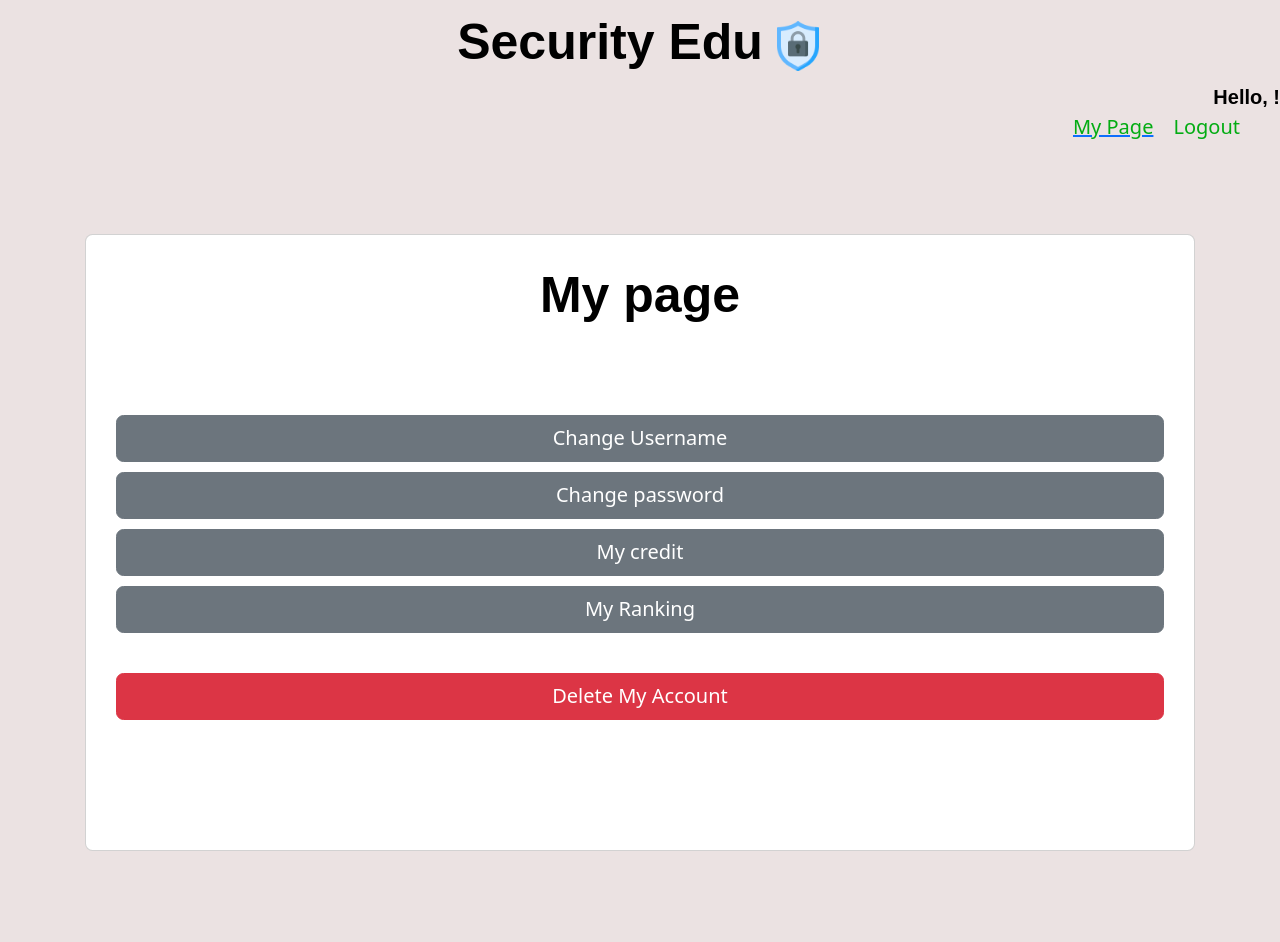
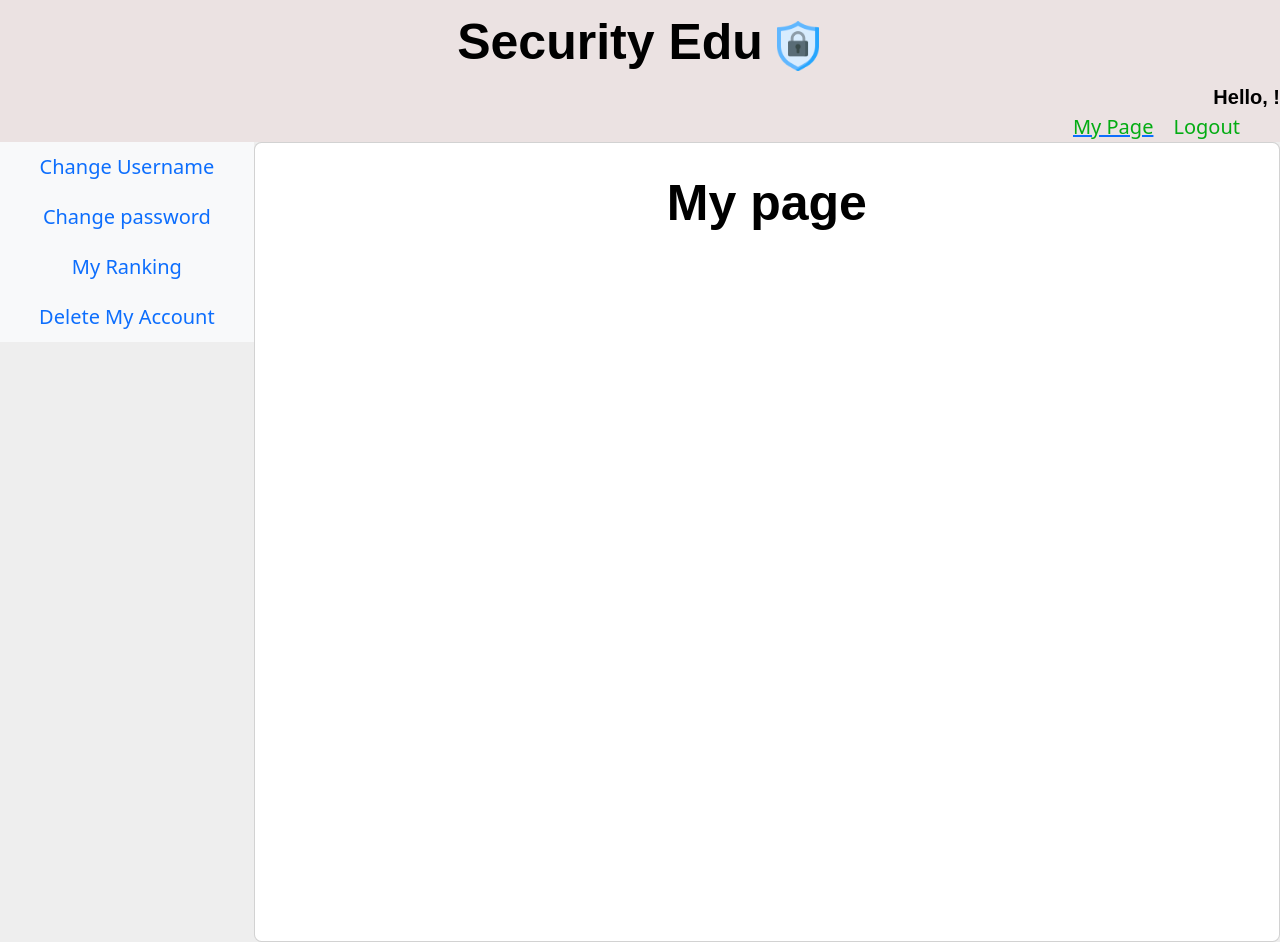
Before and after one commit to skkuse/2023spring_41class_team2, a React (Create React App) app in the folder frontend/: page /mypage in a window 1280 px wide. Built offline with nearby package versions, Linux system fonts and the light colour scheme.

Commit message:
MyPage Update

```diff
--- a/frontend/src/pages/MyPage.tsx
+++ b/frontend/src/pages/MyPage.tsx
@@ -1,17 +1,46 @@
 import React from 'react';
-import { Container, Row, Col, Card, Form, Button } from 'react-bootstrap';
+import { Container, Row, Col, Card, Form, Button, Nav } from 'react-bootstrap';
+import { Left } from 'react-bootstrap/lib/Media';
 
 const MyPage: React.FC = () => {
     return (
-        <div style={{ backgroundColor: '#EBE2E2', minHeight: '100vh' }}>
         <Container
-                className="d-flex justify-content-center align-items-center"
-                style={{ minHeight: '100vh' }}
+            fluid
+            className="d-flex  "
+            style={{
+                minHeight: '100vh',
+                backgroundColor: '#EEEEEE',
+                margin: 0,
+                padding: 0,
+            }}
         >
-                <Row>
-                    <Col>
-                        <Card className="p-4" style={{ minWidth: '200px' }}>
-                            <div className="text-center mb-4">
+            <div
+                className="d-inline"
+                style={{
+                    backgroundColor: '#EEEEEE',
+                    minHeight: '100vh',
+                    display: 'inline-block',
+                    flexGrow: 0.5,
+                }}
+            >
+                <Nav className="col-md-12 d-none d-md-block bg-light sidebar  ">
+                    <Nav.Item>
+                        <Nav.Link href="#"> Change Username</Nav.Link>
+                    </Nav.Item>
+                    <Nav.Item>
+                        <Nav.Link href="#">Change password</Nav.Link>
+                    </Nav.Item>
+                    <Nav.Item>
+                        <Nav.Link href="#">My Ranking</Nav.Link>
+                    </Nav.Item>
+                    <Nav.Item>
+                        <Nav.Link href="#">Delete My Account</Nav.Link>
+                    </Nav.Item>
+                </Nav>
+            </div>
+
+            <Card className="p-4" style={{ minWidth: '1000px', flexGrow: 10 }}>
+                <div className="text-center mb-4 flex-fill">
                     <h1
                         style={{
                             fontWeight: 'bold',
@@ -22,64 +51,8 @@ const MyPage: React.FC = () => {
                         My page
                     </h1>
                 </div>
-                            <div className="text-center mt-5">
-                                <Button
-                                    variant="secondary"
-                                    style={{
-                                        width: '100%',
-                                        minWidth: '100px',
-                                        marginBottom: '10px',
-                                    }}
-                                >
-                                    Change Username
-                                </Button>
-                                <Button
-                                    variant="secondary"
-                                    style={{
-                                        width: '100%',
-                                        minWidth: '100px',
-                                        marginBottom: '10px',
-                                    }}
-                                >
-                                    Change password
-                                </Button>
-                                <Button
-                                    variant="secondary"
-                                    style={{
-                                        width: '100%',
-                                        minWidth: '100px',
-                                        marginBottom: '10px',
-                                    }}
-                                >
-                                    My credit
-                                </Button>
-                                <Button
-                                    variant="secondary"
-                                    style={{
-                                        width: '100%',
-                                        minWidth: '100px',
-                                        marginBottom: '40px',
-                                    }}
-                                >
-                                    My Ranking
-                                </Button>
-
-                                <Button
-                                    variant="danger"
-                                    style={{
-                                        width: '100%',
-                                        minWidth: '400px',
-                                        marginBottom: '100px',
-                                    }}
-                                >
-                                    Delete My Account
-                                </Button>
-                            </div>
             </Card>
-                    </Col>
-                </Row>
         </Container>
-        </div>
     );
 };
 
```
Lines whose indentation alone changed are shown as unchanged.
